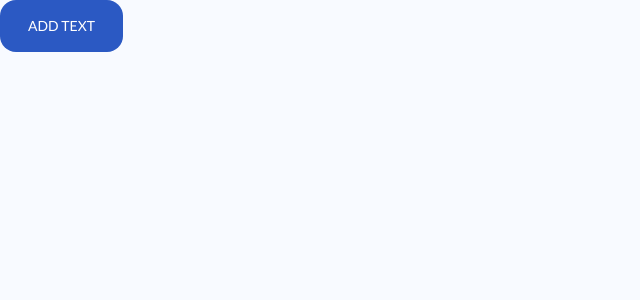
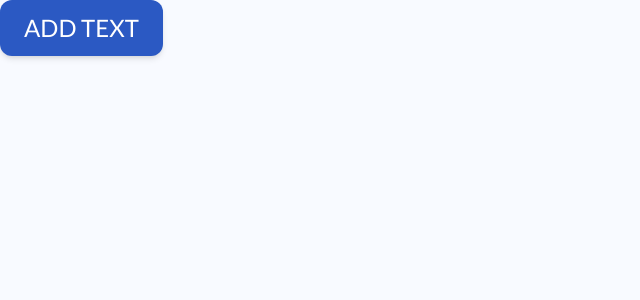
Before and after one commit to gerejakajal207/student-planner-dashboard, a React (Create React App) app: page / in a window 1280 px wide. Shown: the top 300 px of the page, without its empty margins (0-640 px from the left). Built offline with nearby package versions, Linux system fonts and the light colour scheme.

Commit message:
Updated button

```diff
--- a/src/ui/Button.jsx
+++ b/src/ui/Button.jsx
@@ -35,11 +35,8 @@ export default function Button({ data }) {
   };
 
   return (
-    <button
-      onClick={handleClick}
-      className="cursor-pointer rounded-2xl bg-n-primary px-5 py-5 md:px-6 md:py-3.5 lg:gap-2 lg:px-7 lg:py-4"
-    >
-      <p className="text-sm font-medium text-primary-foreground">{text}</p>
+    <button onClick={handleClick} className="rounded-xl px-6 py-3 shadow-md bg-n-primary hover:bg-blue-500 hover:border hover:border-n-primary hover:scale-100">
+      <p className="text-2xl font-medium text-primary-foreground">{text}</p>
     </button>
   );
 }
```
